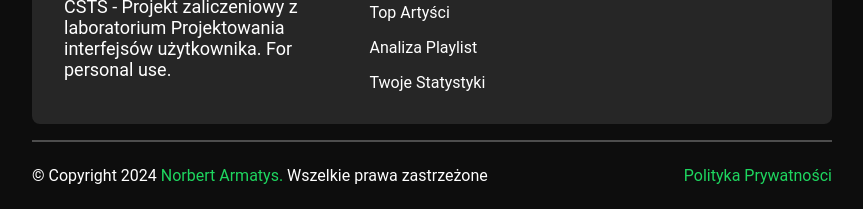
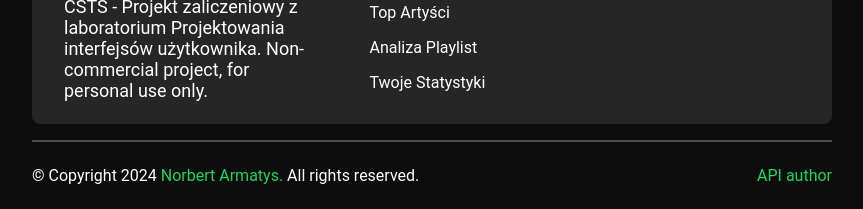
Before and after one commit to Onyy03/onyy03.github.io, a plain HTML site: page index.html in a window 1280 px wide. Shown: the part 3272-3481 px from the top of the page, without its empty margins (208-1071 px from the left). Drawn offline with Linux system fonts and the light colour scheme.

Commit message:
update footer

```diff
--- a/footer.html
+++ b/footer.html
@@ -9,7 +9,7 @@
       <div class="footer-col1">
         <img src="images/csts_logo_final.webp" alt="Logo" class="footer-logo">
         <p class="footer-description">
-          CSTS - Projekt zaliczeniowy z laboratorium Projektowania interfejsów użytkownika. For personal use.
+          CSTS - Projekt zaliczeniowy z laboratorium Projektowania interfejsów użytkownika. Non-commercial project, for personal use only.
         </p>
       </div>
 
@@ -39,7 +39,7 @@
 
     <!-- Dolna część stopki -->
     <div class="footer-bottom">
-      <p>© Copyright 2024 <span class="zielony">Norbert Armatys.</span> Wszelkie prawa zastrzeżone</p>
-      <p><a href="#">Polityka Prywatności</a></p>
+      <p>© Copyright 2024 <span class="zielony">Norbert Armatys.</span> All rights reserved.</p>
+      <p><a href="#">API author</a></p>
     </div>
   </div>
```
